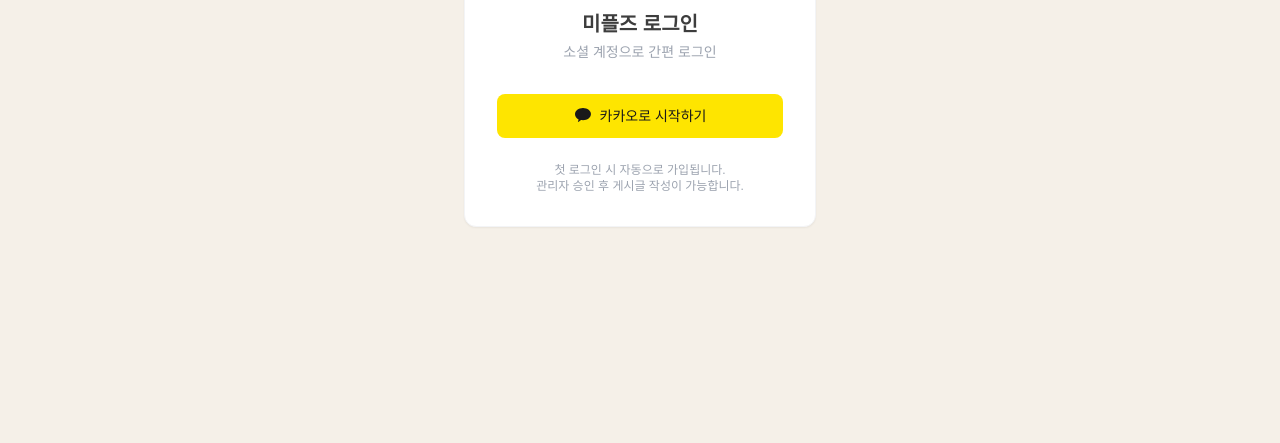
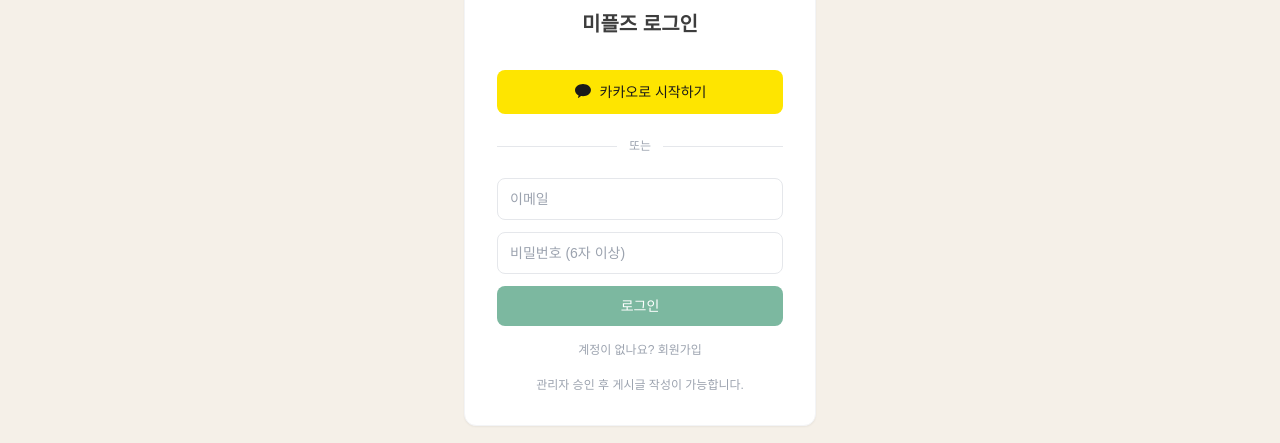
Before and after one commit to meeplez-korea/meeplez-korea, a Next.js app: page /login in a window 1280 px wide. Shown: the part 228-671 px from the top of the page. Built offline with nearby package versions, Linux system fonts and the light colour scheme; no server answers.

Commit message:
added role

```diff
--- a/src/app/login/page.tsx
+++ b/src/app/login/page.tsx
@@ -1,21 +1,60 @@
 "use client";
 
+import { useState } from "react";
 import { signInWithKakao } from "@/lib/storage";
+import { supabase } from "@/lib/supabase";
+import { useRouter } from "next/navigation";
 
 export default function LoginPage() {
+  const router = useRouter();
+  const [isSignUp, setIsSignUp] = useState(false);
+  const [email, setEmail] = useState("");
+  const [password, setPassword] = useState("");
+  const [nickname, setNickname] = useState("");
+  const [error, setError] = useState("");
+  const [loading, setLoading] = useState(false);
+
+  const handleEmailAuth = async (e: React.FormEvent) => {
+    e.preventDefault();
+    setError("");
+    setLoading(true);
+
+    if (isSignUp) {
+      const { error } = await supabase.auth.signUp({
+        email,
+        password,
+        options: { data: { name: nickname || email.split("@")[0] } },
+      });
+      if (error) {
+        setError(error.message);
+      } else {
+        router.push("/");
+        router.refresh();
+      }
+    } else {
+      const { error } = await supabase.auth.signInWithPassword({ email, password });
+      if (error) {
+        setError(error.message);
+      } else {
+        router.push("/");
+        router.refresh();
+      }
+    }
+    setLoading(false);
+  };
+
   return (
     <div className="max-w-sm mx-auto px-4 py-16">
       <div className="bg-white rounded-xl shadow-sm border border-gray-100 p-8">
         <div className="text-center mb-8">
           <img src="/meeplez.jpg" alt="미플즈" className="w-16 h-16 mx-auto rounded-xl object-cover mb-3" />
           <h1 className="text-xl font-bold">미플즈 로그인</h1>
-          <p className="text-sm text-gray-400 mt-1">소셜 계정으로 간편 로그인</p>
         </div>
 
-        <div className="space-y-3">
+        {/* Kakao */}
         <button
           onClick={() => signInWithKakao()}
-            className="w-full flex items-center justify-center gap-2 py-3 rounded-lg font-medium text-sm transition-colors"
+          className="w-full flex items-center justify-center gap-2 py-3 rounded-lg font-medium text-sm transition-colors mb-6"
           style={{ backgroundColor: "#FEE500", color: "#191919" }}
         >
           <svg width="18" height="18" viewBox="0 0 18 18" fill="none">
@@ -23,10 +62,56 @@
           </svg>
           카카오로 시작하기
         </button>
+
+        <div className="flex items-center gap-3 mb-6">
+          <div className="flex-1 h-px bg-gray-200" />
+          <span className="text-xs text-gray-400">또는</span>
+          <div className="flex-1 h-px bg-gray-200" />
         </div>
 
-        <p className="text-xs text-gray-400 text-center mt-6">
-          첫 로그인 시 자동으로 가입됩니다.<br />
+        {/* Email login */}
+        <form onSubmit={handleEmailAuth} className="space-y-3">
+          {isSignUp && (
+            <input
+              type="text"
+              value={nickname}
+              onChange={(e) => setNickname(e.target.value)}
+              className="w-full px-3 py-2.5 border border-gray-200 rounded-lg text-sm"
+              placeholder="닉네임"
+            />
+          )}
+          <input
+            type="email"
+            value={email}
+            onChange={(e) => setEmail(e.target.value)}
+            className="w-full px-3 py-2.5 border border-gray-200 rounded-lg text-sm"
+            placeholder="이메일"
+          />
+          <input
+            type="password"
+            value={password}
+            onChange={(e) => setPassword(e.target.value)}
+            className="w-full px-3 py-2.5 border border-gray-200 rounded-lg text-sm"
+            placeholder="비밀번호 (6자 이상)"
+          />
+          {error && <p className="text-xs text-danger">{error}</p>}
+          <button
+            type="submit"
+            disabled={loading}
+            className="w-full py-2.5 bg-primary text-white rounded-lg hover:bg-primary/90 transition-colors text-sm font-medium disabled:opacity-50"
+          >
+            {loading ? "처리 중..." : isSignUp ? "회원가입" : "로그인"}
+          </button>
+        </form>
+
+        <button
+          onClick={() => { setIsSignUp(!isSignUp); setError(""); }}
+          className="w-full text-xs text-gray-400 hover:text-gray-600 mt-4 text-center"
+        >
+          {isSignUp ? "이미 계정이 있나요? 로그인" : "계정이 없나요? 회원가입"}
+        </button>
+
+        <p className="text-xs text-gray-400 text-center mt-4">
           관리자 승인 후 게시글 작성이 가능합니다.
         </p>
       </div>
```
Lines whose indentation alone changed are shown as unchanged.
